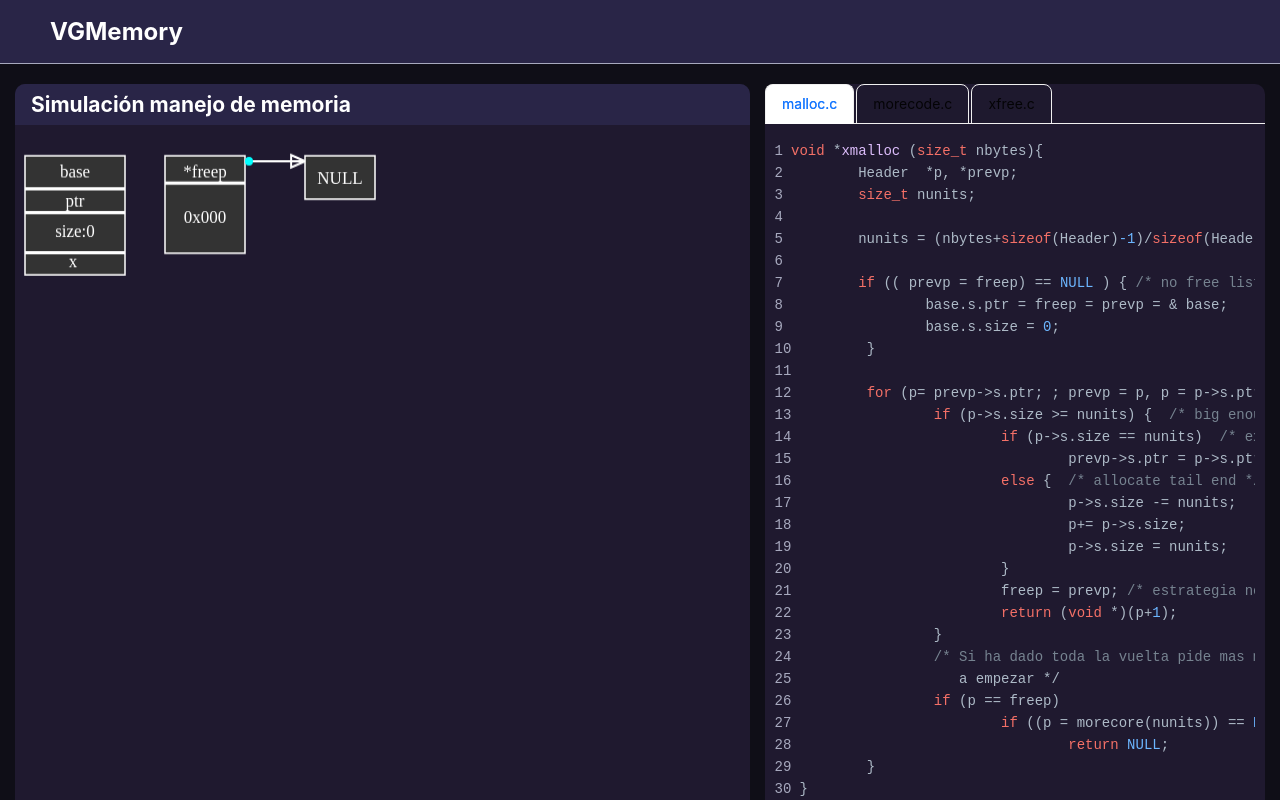
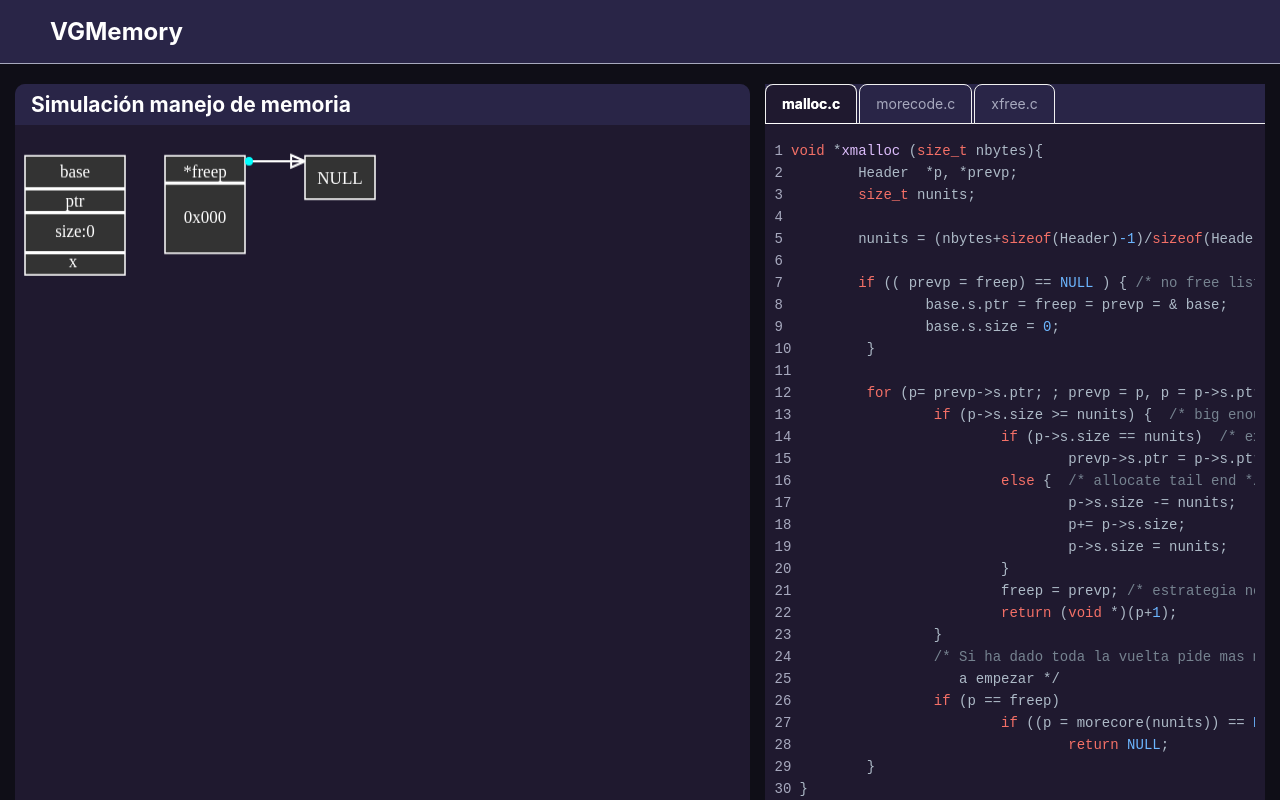
Before and after one commit to Dalpb/VOSHelp, a React (Vite) app: page / in a window 1280 px wide. Shown: the top 800 px of the page. Built offline with nearby package versions, Linux system fonts and the light colour scheme.

Commit message:
:lipstick: tabs styles add

```diff
--- a/src/index.css
+++ b/src/index.css
@@ -18,3 +18,18 @@
 body{
     margin: 0;
 }
+
+
+/*modificaciones de ant UI*/
+/*Tabs tab mod*/
+.ant-tabs-tab{
+    background-color: var(--background_canvas_header) !important;
+    color: var(--clr_paragraph) !important;
+}
+.ant-tabs-tab.ant-tabs-tab-active{
+    background-color: var(--background_canvas) !important;
+}
+.ant-tabs-tab-active > div{
+    color: var(--background_card) !important;
+    font-weight: bold;
+}
--- a/src/modules/vgmemory/components/memorycodepanel/codeEditorMemory.tsx
+++ b/src/modules/vgmemory/components/memorycodepanel/codeEditorMemory.tsx
@@ -13,6 +13,10 @@ const CodePanelMemory = () => {
       <Tabs
         type="card"
         onChange={handleChange}
+        tabBarStyle={{
+          backgroundColor:"#292547",
+          color:"white"
+        }}
         items={[
           {
             label: "malloc.c",
```
